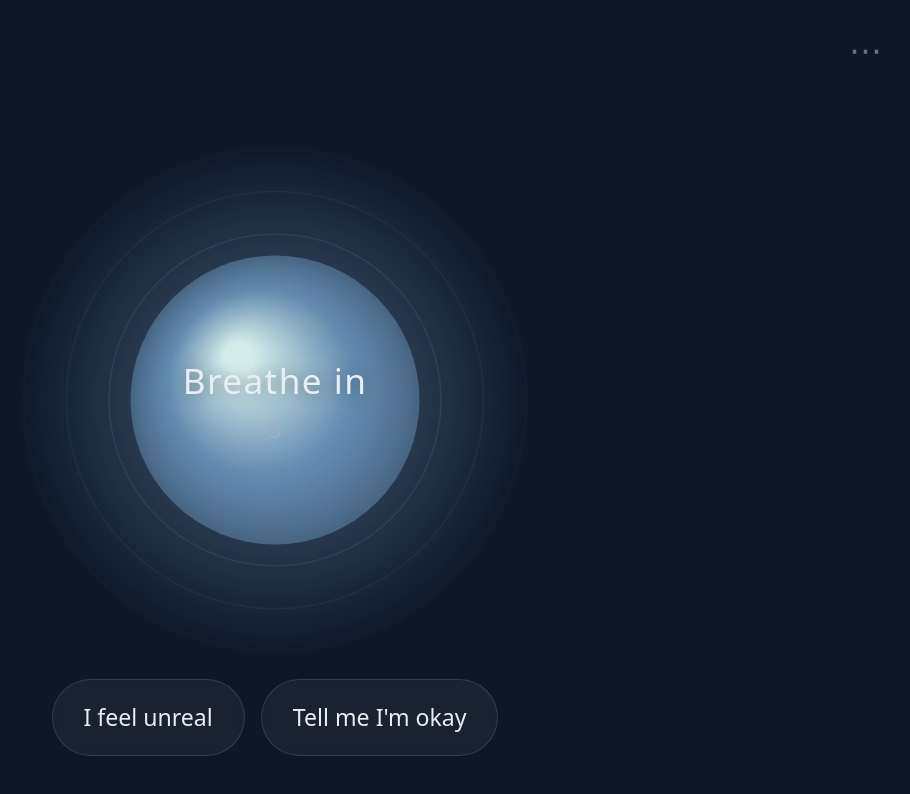
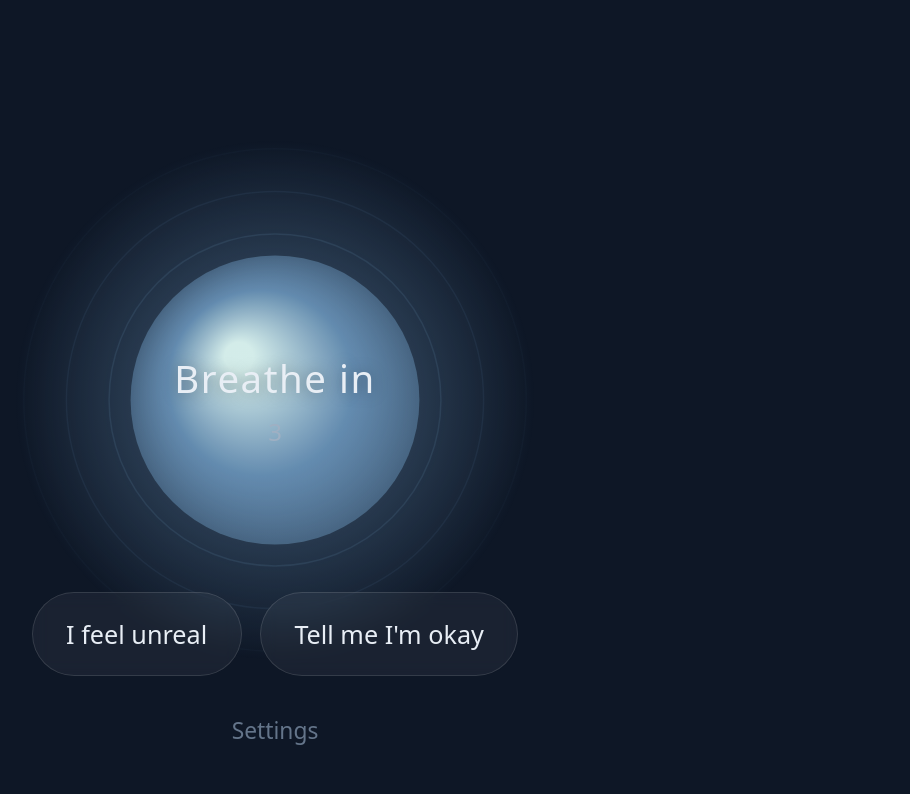
Before and after one commit to borosbence2/tide, a React (Vite) app: page / in a window 1280 px wide. Shown: the top 794 px of the page, without its empty margins (365-1275 px from the left). Built offline with nearby package versions, Linux system fonts and the light colour scheme.

Commit message:
Fix resolution issues 2

```diff
--- a/src/components/ActionBar.tsx
+++ b/src/components/ActionBar.tsx
@@ -7,19 +7,16 @@ import type { Mode } from "../App";
 export default function ActionBar({ onGo }: { onGo: (mode: Mode) => void }) {
   return (
     <div className="actionbar">
+      <div className="actionbar__row">
         <button className="actionbar__btn" onClick={() => onGo("grounding")}>
           I feel unreal
         </button>
         <button className="actionbar__btn" onClick={() => onGo("reassurance")}>
           Tell me I'm okay
         </button>
-      <button
-        className="actionbar__settings"
-        onClick={() => onGo("settings")}
-        aria-label="Settings"
-        title="Settings"
-      >
-        ⋯
+      </div>
+      <button className="actionbar__settings" onClick={() => onGo("settings")}>
+        Settings
       </button>
     </div>
   );
--- a/src/styles/app.css
+++ b/src/styles/app.css
@@ -45,14 +45,19 @@
   position: absolute;
   left: 0;
   right: 0;
-  bottom: max(2rem, env(safe-area-inset-bottom));
+  bottom: max(1.5rem, env(safe-area-inset-bottom));
   z-index: 5;
+  display: flex;
+  flex-direction: column;
+  align-items: center;
+  gap: 0.9rem;
+  padding: 0 1rem;
+}
+.actionbar__row {
   display: flex;
   gap: 0.75rem;
   justify-content: center;
-  align-items: center;
   flex-wrap: wrap;
-  padding: 0 1rem;
 }
 .actionbar__btn {
   min-height: var(--tap-min);
@@ -70,16 +75,14 @@
   transform: scale(0.98);
 }
 .actionbar__settings {
-  position: fixed;
-  top: max(0.75rem, env(safe-area-inset-top));
-  right: max(0.75rem, env(safe-area-inset-right));
-  z-index: 6;
-  width: 3rem;
-  height: 3rem;
-  border-radius: 50%;
+  min-height: 2.75rem;
+  padding: 0.4rem 1.4rem;
+  border-radius: 999px;
   color: var(--text-faint);
-  font-size: 1.5rem;
-  line-height: 1;
+  font-size: 0.95rem;
+}
+.actionbar__settings:active {
+  color: var(--text-dim);
 }
 
 /* ---------- Shared overlay ---------- */
--- a/src/styles/theme.css
+++ b/src/styles/theme.css
@@ -42,7 +42,7 @@ body,
    larger screens (e.g. iPhone Air, or "More Space" display zoom) scale up. All
    sizing is in rem, so the whole UI grows together. */
 html {
-  font-size: clamp(16px, 8vw - 16px, 22px);
+  font-size: clamp(16px, 10vw - 23px, 24px);
 }
 
 body {
```
Lines whose indentation alone changed are shown as unchanged.
